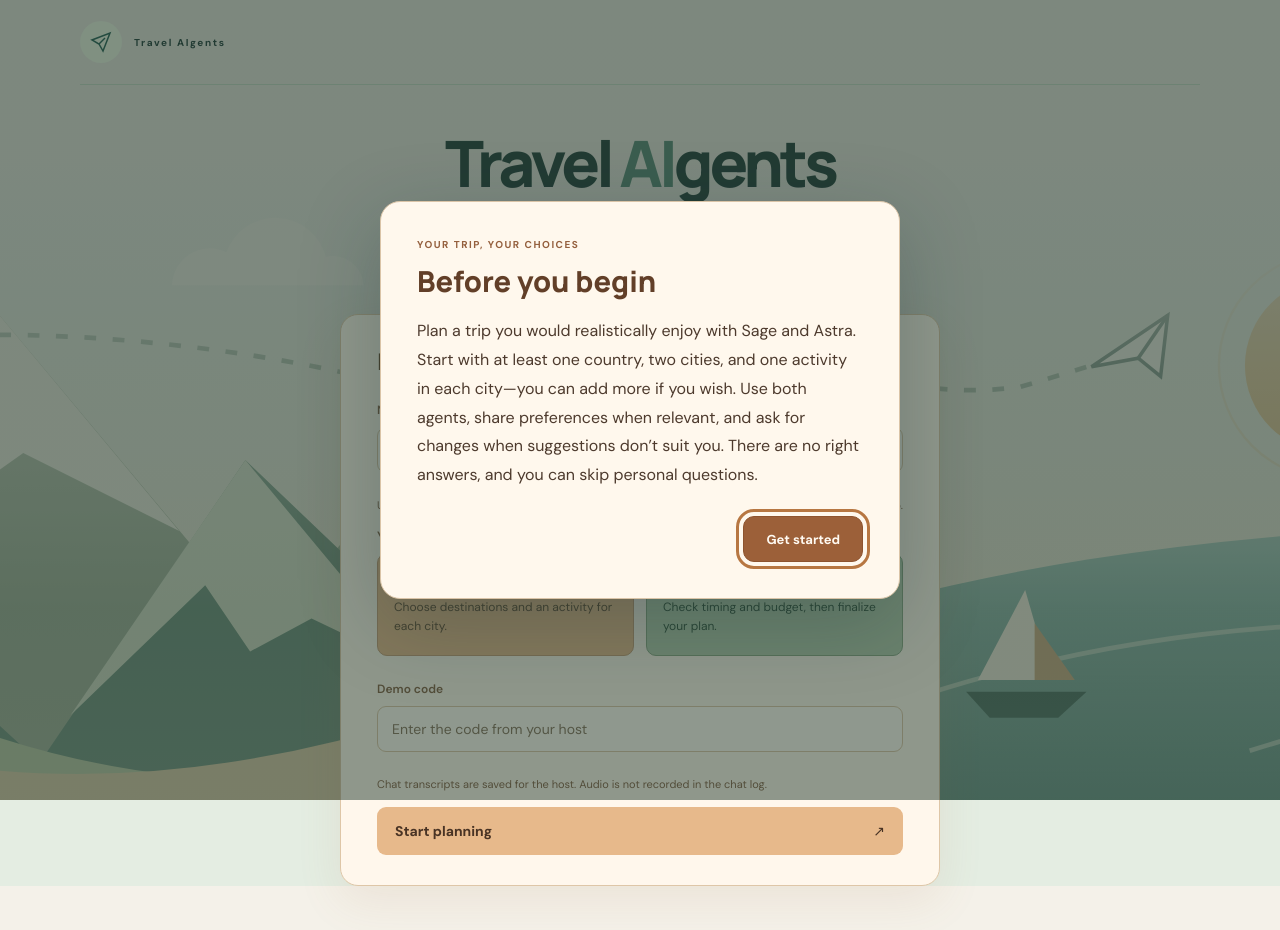
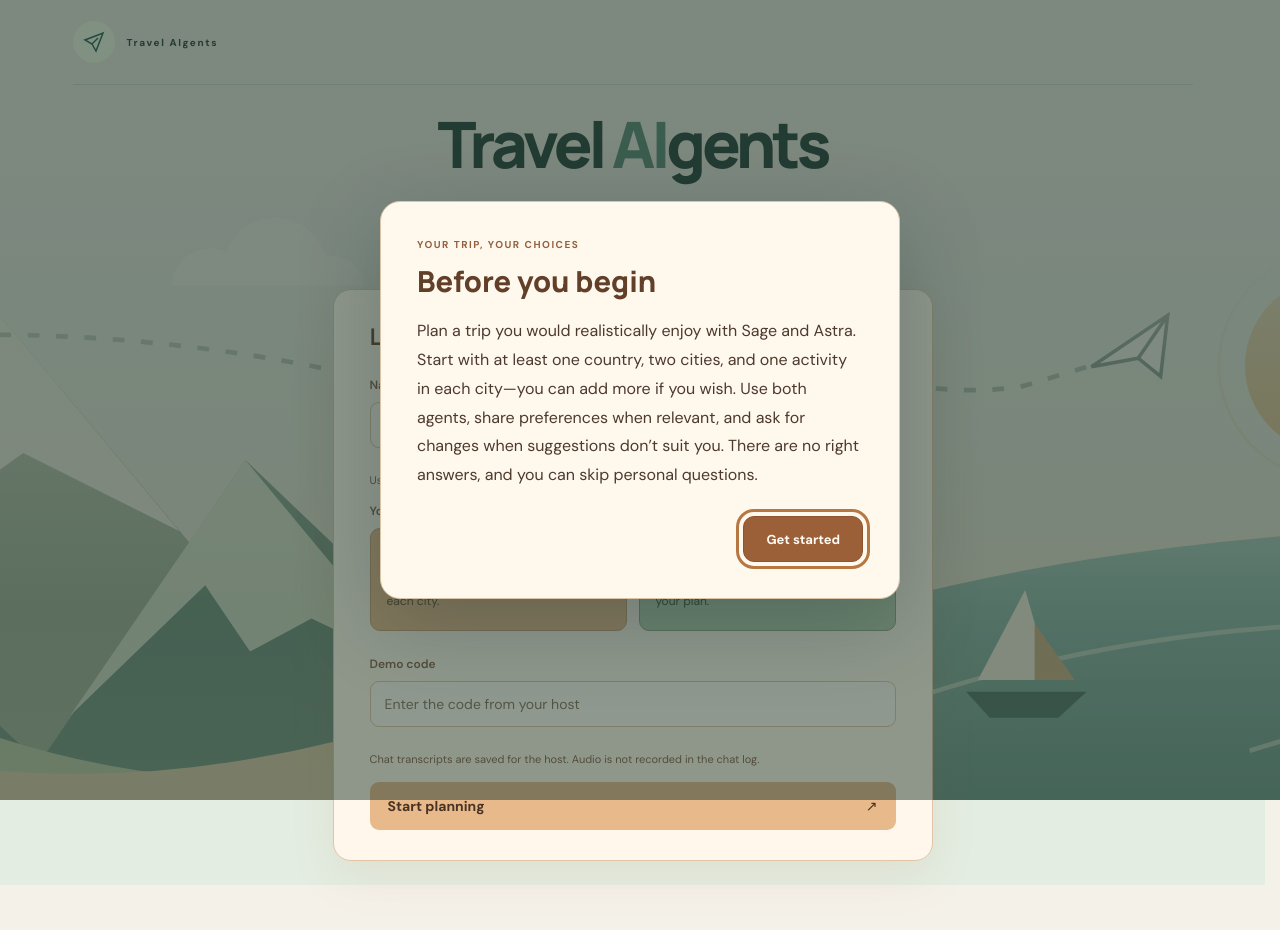
Before and after one commit to jimjamms/voice-agents-web, a plain HTML site: page docs/index.html in a window 1280 px wide. After the commit the page ends 885 px from the top, so only its background shows below. Drawn offline with Linux system fonts and the light colour scheme.

Commit message:
fix centering alignment

```diff
--- a/docs/index.html
+++ b/docs/index.html
@@ -12,6 +12,7 @@
   <link rel="stylesheet" href="characters.css?v=flat-animals-2">
   <link rel="stylesheet" href="mobile.css?v=quiet-trip-progress-7">
   <link rel="stylesheet" href="desktop.css?v=balanced-sizing-5">
+  <link rel="stylesheet" href="layout.css?v=centered-2">
   <script src="config.js" defer></script><script src="memory.js?v=deduplicated-recovery-5" defer></script><script src="memory-work.js?v=durable-1" defer></script><script src="notes.js?v=visible-progress-6" defer></script><script src="pipeline.js?v=own-context-10" defer></script><script src="remote-logs.js?v=quiet-success-5" defer></script><script src="cloud.js?v=quiet-success-4" defer></script><script src="app.js?v=durable-memory-30" defer></script><script src="stages.js?v=clean-completion-13" defer></script><script src="welcome.js?v=1" defer></script>
 </head>
 <body data-stage="setup">
--- /dev/null
+++ b/docs/layout.css
@@ -0,0 +1,28 @@
+/* A single centered canvas at every breakpoint; browser zoom stays native. */
+html{min-inline-size:0;scrollbar-gutter:stable}
+body{min-inline-size:0;min-block-size:100svh}
+.shell{
+  inline-size:100%;max-inline-size:1240px;min-inline-size:0;min-block-size:100svh;
+  margin-inline:auto;padding-inline:clamp(20px,4vw,48px);
+  display:flex;flex-direction:column;
+}
+.shell>main{flex:1 0 auto;inline-size:100%;max-inline-size:1120px;min-inline-size:0;margin-inline:auto}
+/* Center each stage as a group, while allowing taller content to grow the page. */
+body[data-stage] .shell>main{display:flex;flex-direction:column;justify-content:center;padding-block:clamp(18px,3svh,40px)}
+.shell>main>*{flex-shrink:0}
+.shell>.topbar,.shell>footer{inline-size:100%;max-inline-size:1120px;margin-inline:auto;flex-shrink:0}
+#setup-stage,#planning-stage,#review-stage,.stage-progress{inline-size:100%;max-inline-size:1120px;min-inline-size:0;margin-inline:auto}
+body[data-stage="setup"] .intro{flex-shrink:0;padding:0 0 24px;text-align:center}
+body[data-stage="setup"] .intro>p:last-child{margin-inline:auto}
+#setup-stage .setup-card{inline-size:100%;max-inline-size:600px;margin:0 auto}
+.stage-progress{flex-shrink:0;justify-content:center}
+#planning-stage .workspace,#review-stage .review-grid{inline-size:100%;margin-inline:auto}
+.workspace>*,.review-grid>*,.conversation,.trip-planner,.trip-notepad{min-inline-size:0}
+.planning-toolbar h2,.review-heading,.setup-card,.form-card{overflow-wrap:anywhere}
+/* Native dialog centering keeps short dialogs centered and tall ones scrollable. */
+#study-welcome{inset:0;margin:auto;max-inline-size:calc(100% - 32px);max-block-size:calc(100svh - 32px);overflow:auto;overscroll-behavior:contain}
+@media(max-width:850px){
+  .shell{padding-left:max(12px,env(safe-area-inset-left));padding-right:max(12px,env(safe-area-inset-right))}
+  body[data-stage] .shell>main{padding-block:20px}
+  body[data-stage="setup"] .intro{padding-bottom:22px}
+}
```
